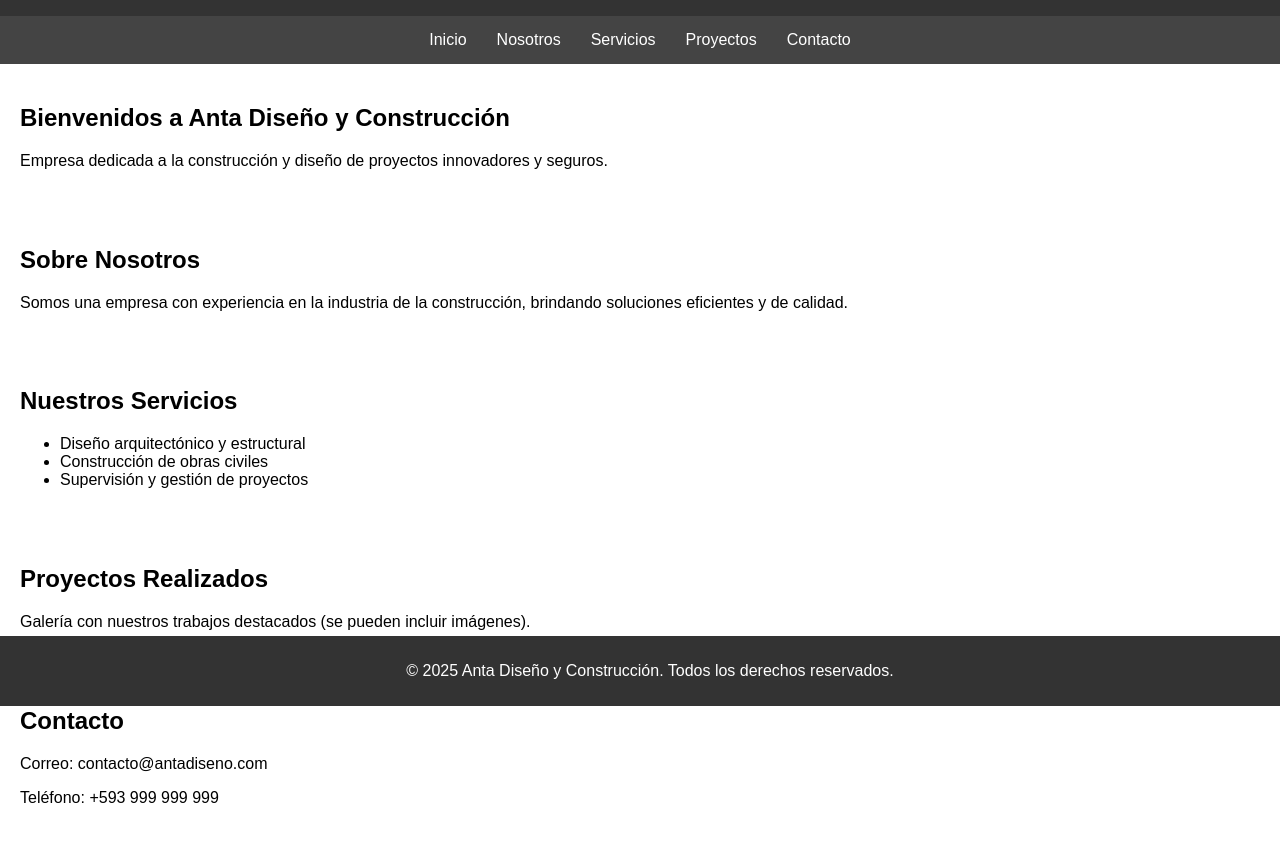
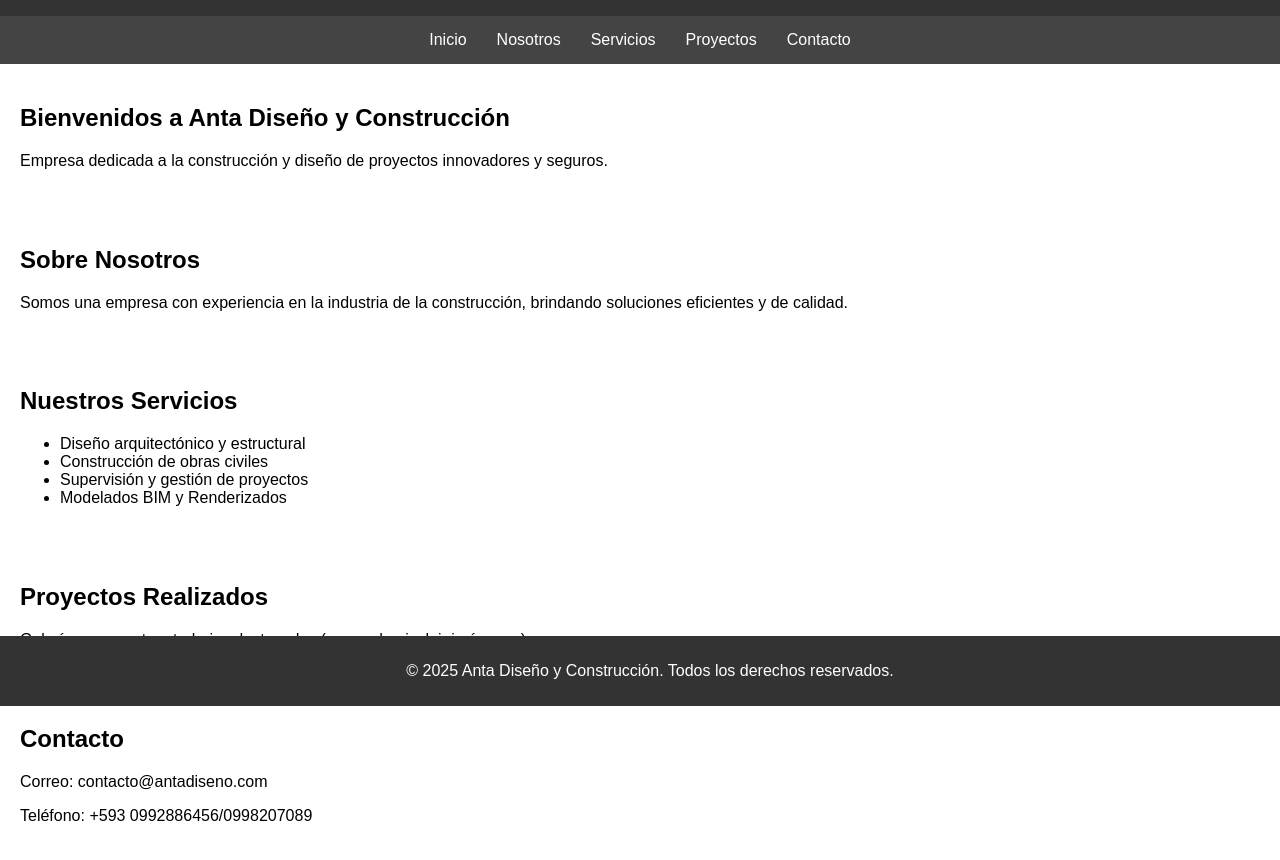
Before and after one commit to JorgeInBa/ANTA-DISE-O-CONSTRUCCION, a plain HTML site: page index.html in a window 1280 px wide. Shown: the part 94-954 px from the top of the page. Drawn offline with Linux system fonts and the light colour scheme.

Commit message:
index.html

```diff
--- a/index.html
+++ b/index.html
@@ -39,6 +39,7 @@
             <li>Diseño arquitectónico y estructural</li>
             <li>Construcción de obras civiles</li>
             <li>Supervisión y gestión de proyectos</li>
+            <li>Modelados BIM y Renderizados</li>
         </ul>
     </section>
     <section id="proyectos">
@@ -48,7 +49,7 @@
     <section id="contacto">
         <h2>Contacto</h2>
         <p>Correo: contacto@antadiseno.com</p>
-        <p>Teléfono: +593 999 999 999</p>
+        <p>Teléfono: +593 0992886456/0998207089</p>
     </section>
     <footer>
         <p>&copy; 2025 Anta Diseño y Construcción. Todos los derechos reservados.</p>
```
